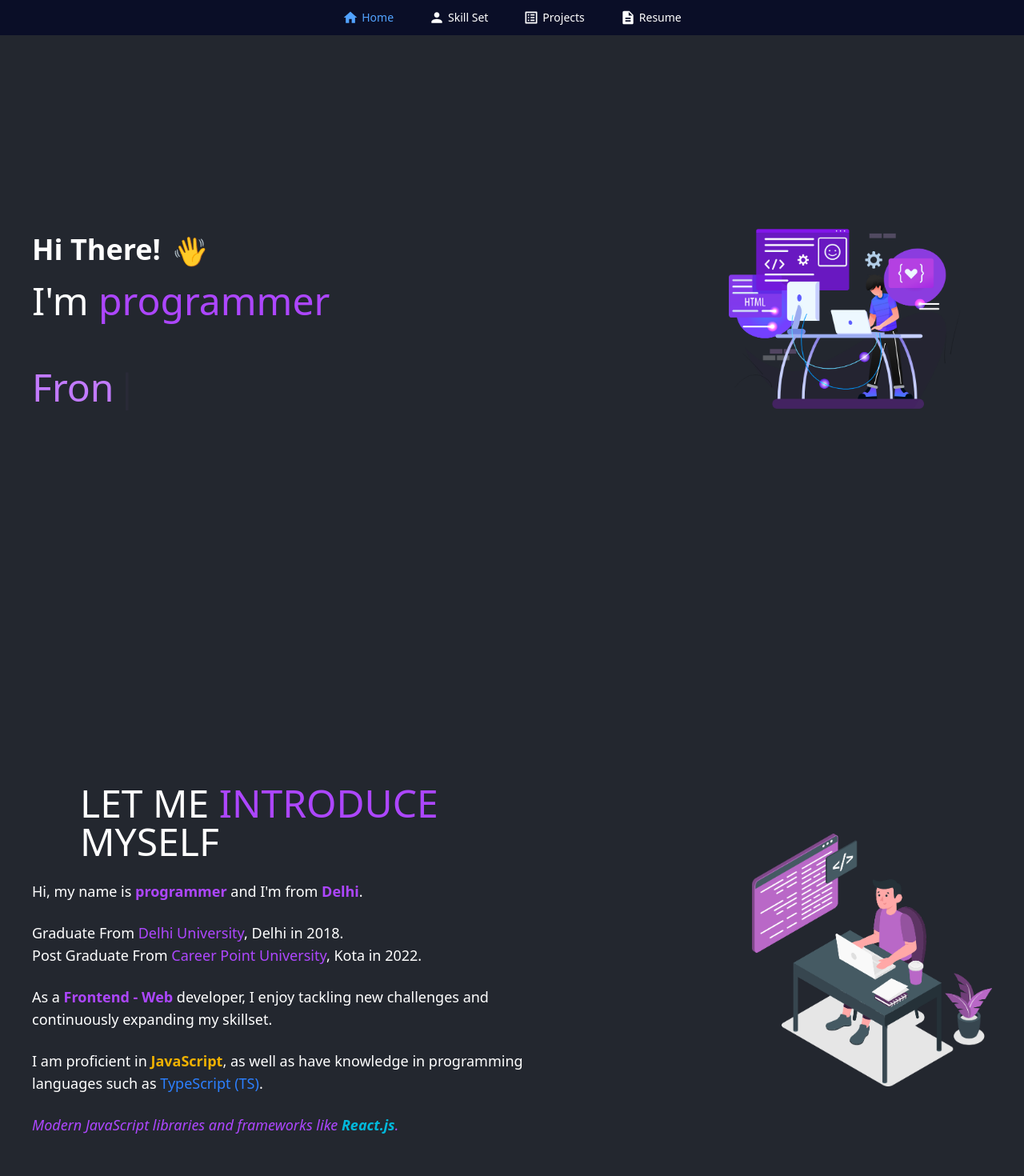
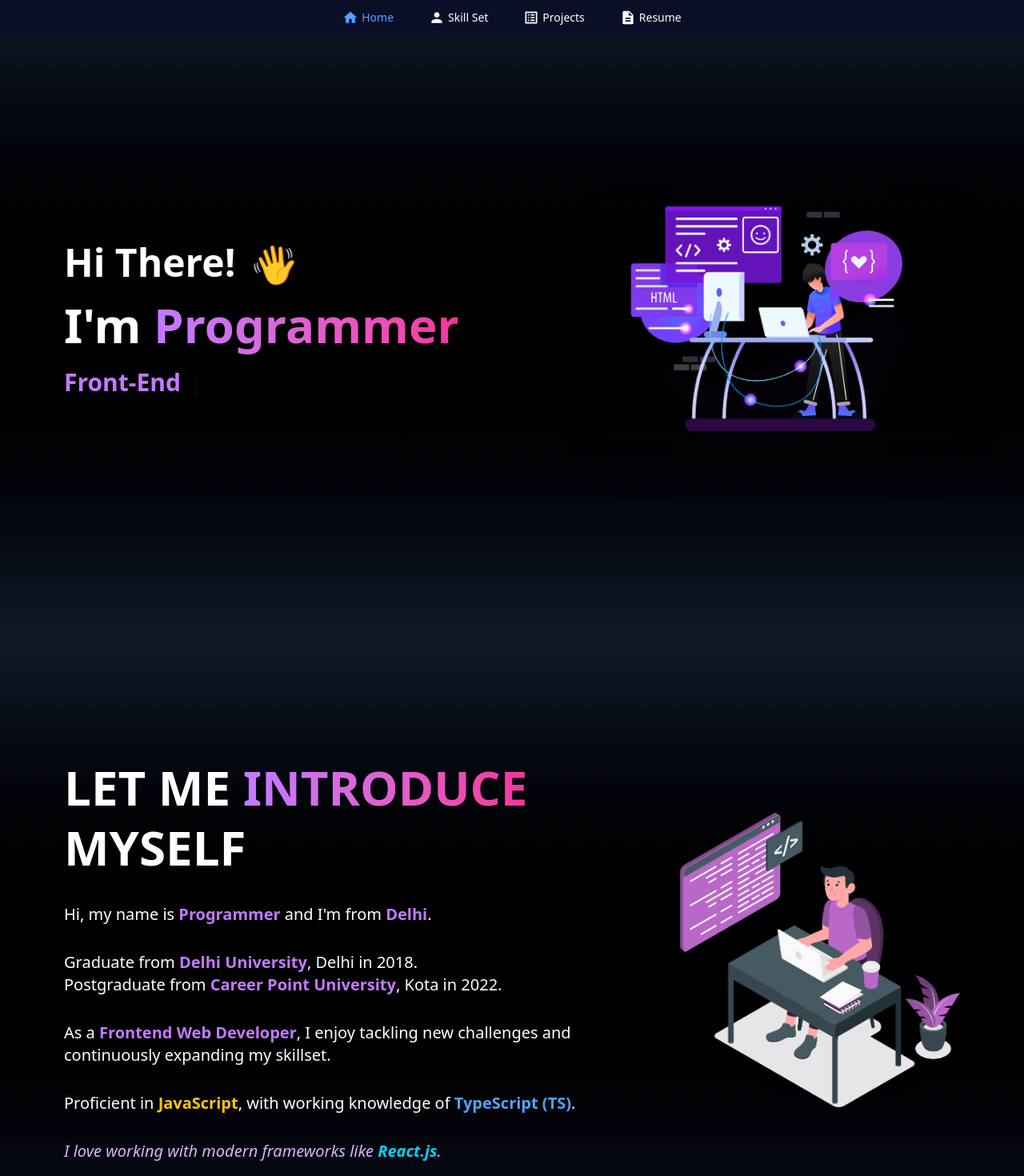
Before and after one commit to Mr-Nikhil-jha/dev-Portfolio, a React (Vite) app: page / in a window 1280 px wide. Shown: the top 1470 px of the page at 80% size. Built offline with nearby package versions, Linux system fonts and the light colour scheme; a web font is replaced by a local one.

Commit message:
home page css changed

```diff
--- a/src/components/HomePageComponents/AboutSection.jsx
+++ b/src/components/HomePageComponents/AboutSection.jsx
@@ -2,53 +2,65 @@ import React from "react";
 
 const AboutSection = () => {
   return (
-    <div className=" text-white min-h-screen flex flex-col md:flex-row items-center justify-between px-10 py-20">
+    <div className="bg-gradient-to-b from-gray-900 via-black to-gray-900 text-white min-h-screen flex flex-col md:flex-row items-center justify-between px-6 md:px-20 py-20">
       {/* Left Section: Text Content */}
-      <div className="space-y-6 flex-1 max-w-2xl">
-        <h2 className="text-5xl ml-15">
-          LET ME <span className="text-purple-500">INTRODUCE</span> MYSELF
+      <div className="space-y-8 flex-1 max-w-3xl">
+        <h2 className="text-4xl md:text-6xl font-extrabold leading-tight">
+          LET ME{" "}
+          <span className="text-transparent bg-clip-text bg-gradient-to-r from-purple-400 to-pink-500">
+            INTRODUCE
+          </span>{" "}
+          MYSELF
         </h2>
 
-        <p className="text-lg">
+        <p className="text-lg md:text-xl">
           Hi, my name is{" "}
-          <span className="text-purple-500 font-bold">programmer</span> and I'm
-          from <span className="text-purple-500 font-bold">Delhi</span>.
+          <span className="text-purple-400 font-semibold">Programmer</span> and
+          I'm from <span className="text-purple-400 font-semibold">Delhi</span>.
         </p>
 
-        <p className="text-lg">
-          Graduate From{" "}
-          <span className="text-purple-500">Delhi University</span>, Delhi in
-          2018.
+        <p className="text-lg md:text-xl">
+          Graduate from{" "}
+          <span className="text-purple-400 font-semibold">
+            Delhi University
+          </span>
+          , Delhi in 2018.
           <br />
-          Post Graduate From{" "}
-          <span className="text-purple-500">Career Point University</span>, Kota
-          in 2022.
+          Postgraduate from{" "}
+          <span className="text-purple-400 font-semibold">
+            Career Point University
+          </span>
+          , Kota in 2022.
         </p>
 
-        <p className="text-lg">
-          As a <span className="font-bold text-purple-500">Frontend - Web</span>{" "}
-          developer, I enjoy tackling new challenges and continuously expanding
-          my skillset.
+        <p className="text-lg md:text-xl">
+          As a{" "}
+          <span className="font-bold text-purple-400">
+            Frontend Web Developer
+          </span>
+          , I enjoy tackling new challenges and continuously expanding my
+          skillset.
         </p>
 
-        <p className="text-lg">
-          I am proficient in{" "}
-          <span className="text-yellow-500 font-bold">JavaScript</span>, as well
-          as have knowledge in programming languages such as{" "}
-          <span className="text-blue-500">TypeScript (TS)</span>.
+        <p className="text-lg md:text-xl">
+          Proficient in{" "}
+          <span className="text-yellow-400 font-semibold">JavaScript</span>,
+          with working knowledge of{" "}
+          <span className="text-blue-400 font-semibold">TypeScript (TS)</span>.
         </p>
 
-        <p className="italic text-lg text-purple-500">
-          Modern JavaScript libraries and frameworks like{" "}
-          <span className="text-cyan-500 font-bold">React.js</span>.
+        <p className="italic text-lg md:text-xl text-purple-300">
+          I love working with modern frameworks like{" "}
+          <span className="text-cyan-400 font-bold">React.js</span>.
         </p>
       </div>
 
-      <div className="mt-10 md:mt-0 flex-shrink-0">
+      {/* Right Section: Image */}
+      <div className="mt-12 md:mt-0 md:ml-10">
         <img
           src="images/about.png"
           alt="Developer Illustration"
-          className="w-[300px] max-w-full h-auto"
+          className="w-[280px] md:w-[350px] h-auto drop-shadow-xl hover:scale-105 transition-transform duration-300 ease-in-out"
         />
       </div>
     </div>
--- a/src/components/HomePageComponents/PortfolioHeader.jsx
+++ b/src/components/HomePageComponents/PortfolioHeader.jsx
@@ -1,5 +1,4 @@
 import React from "react";
-// import { Typewriter } from "react-simple-typewriter";
 import { Typewriter } from "react-simple-typewriter";
 import { motion } from "framer-motion";
 
@@ -17,40 +16,54 @@ const WavingHand = () => {
 
 const PortfolioHeader = () => {
   return (
-    <div className=" text-white min-h-screen flex flex-col md:flex-row items-center justify-between px-10 py-20">
-      <div className="space-y-5 flex-1 min-w-[300px]">
-        {" "}
-        <h2 className="text-4xl font-bold flex items-center">
+    <div className="bg-gradient-to-b from-gray-900 via-black to-gray-900 text-white min-h-screen flex flex-col md:flex-row items-center md:justify-between px-6 md:px-20 py-20 gap-y-6 md:gap-y-0">
+      {/* Left Section */}
+      <motion.div
+        initial={{ opacity: 0, x: -60 }}
+        animate={{ opacity: 1, x: 0 }}
+        transition={{ duration: 0.8 }}
+        className="space-y-6 flex-1/6 "
+      >
+        <h2 className="text-3xl md:text-5xl font-bold flex items-center">
           Hi There!{" "}
-          <span className="ml-2">
+          <span className="ml-3">
             <WavingHand />
           </span>
         </h2>
-        <h1 className="text-5xl  text-purple-500">
-          <span className="text-white">I'm</span> programmer
+
+        <h1 className="text-4xl md:text-6xl font-extrabold">
+          <span className="text-white">I'm </span>
+          <span className="bg-gradient-to-r from-purple-400 to-pink-500 text-transparent bg-clip-text">
+            Programmer
+          </span>
         </h1>
-        <p className="text-5xl text-purple-400 min-h-[50px] pt-10">
-          {" "}
+
+        <p className="text-2xl md:text-3xl text-purple-400 font-semibold">
           <Typewriter
             words={["Effective Problem Solver", "Front-End Web Developer"]}
             loop={true}
             cursor
             cursorStyle="|"
-            typeSpeed={120}
+            typeSpeed={100}
             deleteSpeed={50}
             delaySpeed={1500}
           />
         </p>
-      </div>
+      </motion.div>
 
-      <div className="mt-10 md:mt-0 flex-shrink-0 w-90 ">
-        {" "}
+      {/* Right Section - Image */}
+      <motion.div
+        initial={{ opacity: 0, x: 60 }}
+        animate={{ opacity: 1, x: 0 }}
+        transition={{ duration: 0.8, delay: 0.2 }}
+        className="mt-2 md:mt-0 flex-shrink-0"
+      >
         <img
           src="images/title.png"
           alt="Developer Illustration"
-          className="w-full md:max-w-[500px] h-auto"
+          className="w-[260px] md:w-[450px] h-auto rounded-xl shadow-2xl hover:scale-105 transition-transform duration-300 ease-in-out"
         />
-      </div>
+      </motion.div>
     </div>
   );
 };
--- a/src/components/Navbar.jsx
+++ b/src/components/Navbar.jsx
@@ -38,7 +38,11 @@ const Navbar = () => {
       >
         {/* Logo (Only show in mobile) */}
         {isMobile && (
-          <img src={logo} className="w-14 -ml-2 h-12 object-contain" alt="Logo" />
+          <img
+            src={logo}
+            className="w-14 -ml-2 h-12 object-contain"
+            alt="Logo"
+          />
         )}
 
         {/* Navigation Links */}
@@ -54,7 +58,7 @@ const Navbar = () => {
             label="Skill Set"
           />
           <NavItem
-            to="/project"
+            to="/Projects"
             icon={<ListAlt fontSize="small" />}
             label="Projects"
           />
--- a/src/components/index.js
+++ b/src/components/index.js
@@ -1,5 +1,5 @@
 import HomePage from "../pages/HomePage.jsx";
-import Projects from "../pages/Projects";
+import Projects from "../pages/Projects.jsx";
 import Resume from "../pages/Resume";
 import Skillset from "../pages/Skillset";
 import Header from "./Header";
@@ -11,4 +11,16 @@ import PortfolioHeader from "../components/HomePageComponents/PortfolioHeader.js
 import AboutSection from "../components/HomePageComponents/AboutSection.jsx";
 // import ProjectCard from "./ProjectCard/ProjectCard.jsx";
 
-export { HomePage, Projects, Header, Resume, Skillset, Footer, Navbar, TechSkill, TechUsed, PortfolioHeader, AboutSection };
+export {
+  HomePage,
+  Projects,
+  Header,
+  Resume,
+  Skillset,
+  Footer,
+  Navbar,
+  TechSkill,
+  TechUsed,
+  PortfolioHeader,
+  AboutSection,
+};
--- a/src/index.css
+++ b/src/index.css
@@ -1,5 +1,8 @@
 @import url("https://fonts.googleapis.com/css2?family=Playfair+Display:ital,wght@0,400..900;1,400..900&display=swap");
 @import "tailwindcss";
+@import 'swiper/css';
+@import 'swiper/css/pagination';
+
 body {
     --font-family: "Playfair Display", serif;
 }
--- a/src/main.jsx
+++ b/src/main.jsx
@@ -10,16 +10,18 @@ import {
   RouterProvider,
 } from "react-router-dom";
 // import { Home, Skillset, Projects, Resume } from "./components/index.js";
-import Home from "./pages/HomePage.jsx";
-import { HomePage, Projects, Resume, Skillset } from "./components/index.js";
+// import Home from "./pages/HomePage.jsx";
+import { HomePage, Resume, Skillset } from "./components/index.js";
+import Projects from "./pages/Projects.jsx";
 
 let router = createBrowserRouter(
   createRoutesFromElements(
     <Route path="/" element={<App />}>
       <Route path="" element={<HomePage />} />
       <Route path="skill-set" element={<Skillset />} />
-      <Route path="project" element={<Projects />} />
-      <Route path="Resume" element={<Resume />} />
+      <Route path="Projects" element={<Projects />} />
+      <Route path="resume" element={<Resume />} />{" "}
+      {/* Ensure lowercase "resume" */}
     </Route>
   )
 );
```
Also changed, not shown: src/pages/HomePage.jsx (+39 -15 lines).
